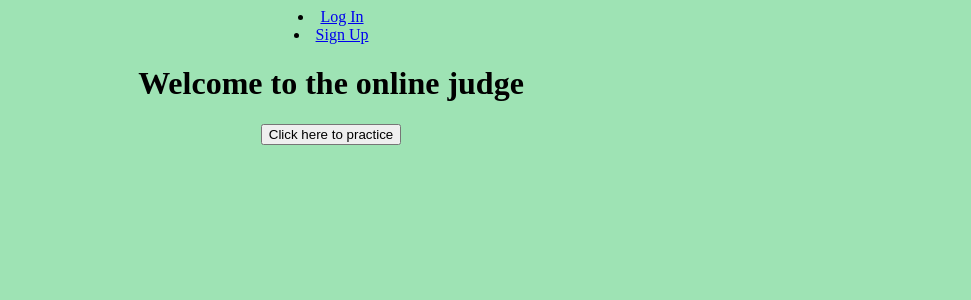
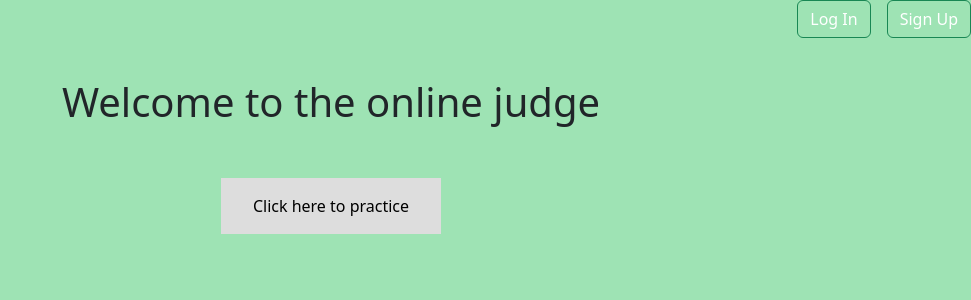
Before and after one commit to har3927/Online-Judging-Site, a Django app: page / in a window 1280 px wide. Shown: the top 300 px of the page, without its empty margins (309-1280 px from the left). Run offline with Django 3.2, Linux system fonts and the light colour scheme.

Commit message:
styled the templates

```diff
--- a/Django-Online-Judge/Django-Online-Judge/djangoproj/judge/templates/judge/index.html
+++ b/Django-Online-Judge/Django-Online-Judge/djangoproj/judge/templates/judge/index.html
@@ -1,25 +1,71 @@
 <html>
 
 <head>
+    <link href="https://cdn.jsdelivr.net/npm/bootstrap@5.2.0-beta1/dist/css/bootstrap.min.css" rel="stylesheet" integrity="sha384-0evHe/X+R7YkIZDRvuzKMRqM+OrBnVFBL6DOitfPri4tjfHxaWutUpFmBp4vmVor" crossorigin="anonymous">
+    <script src="https://cdn.jsdelivr.net/npm/bootstrap@5.2.0-beta1/dist/js/bootstrap.bundle.min.js" integrity="sha384-pprn3073KE6tl6bjs2QrFaJGz5/SUsLqktiwsUTF55Jfv3qYSDhgCecCxMW52nD2" crossorigin="anonymous"></script>
     <style>
         body {
             background-color: #9EE3B4;
+            text-align: center;
+
         }
+        h1{
+          padding: 40px;
+        }
+      #messages{
+       background-color: grey;
+       color: #fff;
+       padding: 10px;
+       margin-top: 10px;
+   }
+   .btn-text{
+     text-decoration: none;
+     color:#fff;
+   }
+   .working-btn {
+  background-color: #ddd;
+  border: none;
+  color: black;
+  padding: 16px 32px;
+  text-align: center;
+  font-size: 16px;
+  margin: 4px 2px;
+  transition: 0.3s;
+}
+
+.working-btn:hover {
+  background-color: #3e8e41;
+  color: white;
+}
     </style>
 </head>
-{%if request.user.is_authenticated%}
-    <li> <a href = "{% url 'users:logout' %} ">Log Out</a></li>
-{% else %}
-    <li> <a href = "{% url 'users:login' %} ">Log In</a></li>
-    <li> <a href = "{% url 'users:register' %} ">Sign Up</a></li>
+{% if messages %}
+    {% for message in messages %}
+        <p id="messages">{{message}}</p>
+    {% endfor %}
 {% endif %}
 
-<body align='center'>
-    <h1>Welcome to the online judge</h1>
+{%if request.user.is_authenticated%}
+
+<p align="right">
+
+        <button type="button" class="btn btn-outline-success"><a class="btn-text" href = "{% url 'users:logout' %} ">Log Out</a></button>
+      </p>
+
+{% else %}
+<div class="d-grid gap-2 d-md-flex justify-content-md-end">
+  <button class="btn btn-outline-success me-md-2" type="button"><a class="btn-text" href = "{% url 'users:login' %} ">Log In</a></button>
+  <button class="btn btn-outline-success" type="button"><a class="btn-text" href = "{% url 'users:register' %} ">Sign Up</a></button>
+</div>
+
+
+{% endif %}
+<body>
+    <h1 >Welcome to the online judge</h1>
     <form>
-        <button formaction="/problemset">Click here to practice</button>
+        <button class="working-btn" formaction="/problemset">Click here to practice</button>
     </form>{% csrf_token %}
+  </body>
 
-</body>
 
 </html>
```
Also changed, not shown: Django-Online-Judge/Django-Online-Judge/djangoproj/judge/templates/judge/leaderboard.html (+21 -2 lines), Django-Online-Judge/Django-Online-Judge/djangoproj/judge/templates/judge/problem.html (+17 -12 lines), Django-Online-Judge/Django-Online-Judge/djangoproj/judge/templates/judge/problems_list.html (+20 -2 lines), Django-Online-Judge/Django-Online-Judge/djangoproj/users/views.py (+30 -23 lines), Django-Online-Judge/Django-Online-Judge/djangoproj/db.sqlite3, Django-Online-Judge/Django-Online-Judge/djangoproj/judge/urls.py (line endings or trailing spaces), 2 other files.
